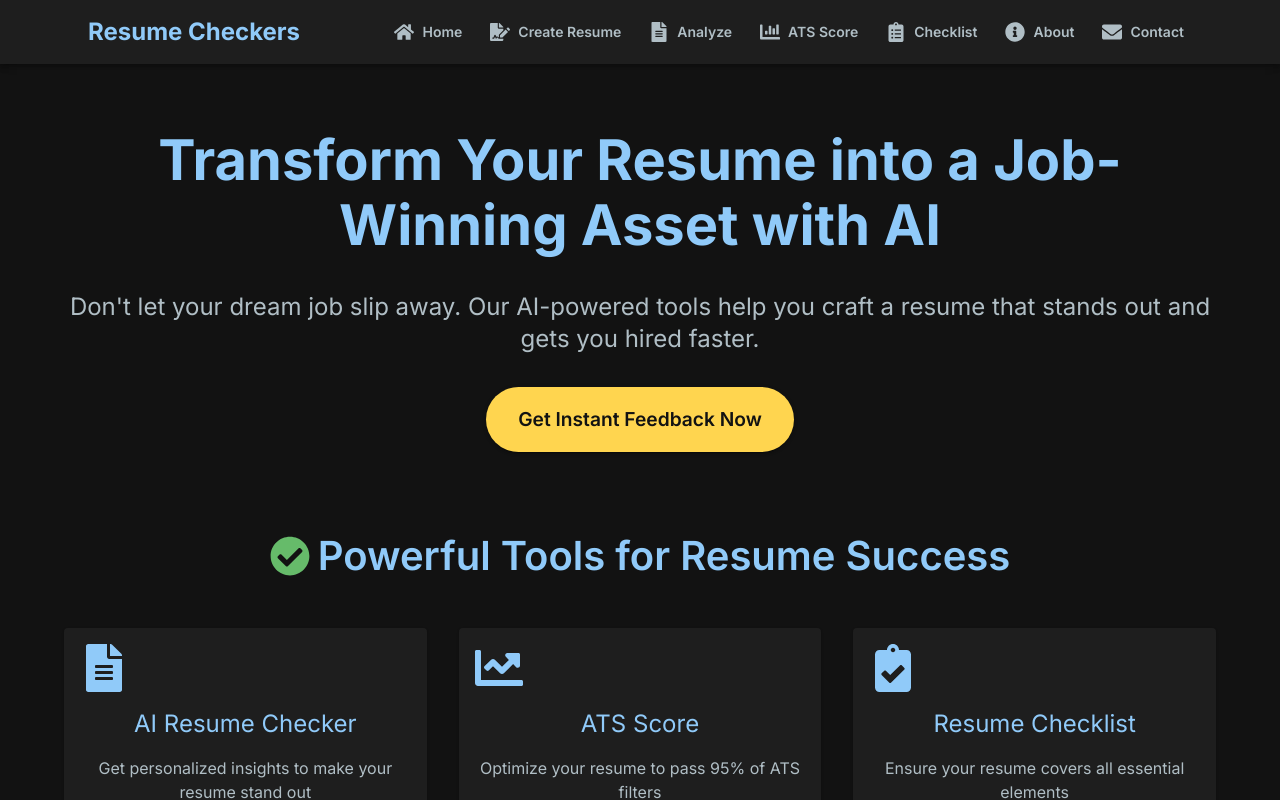
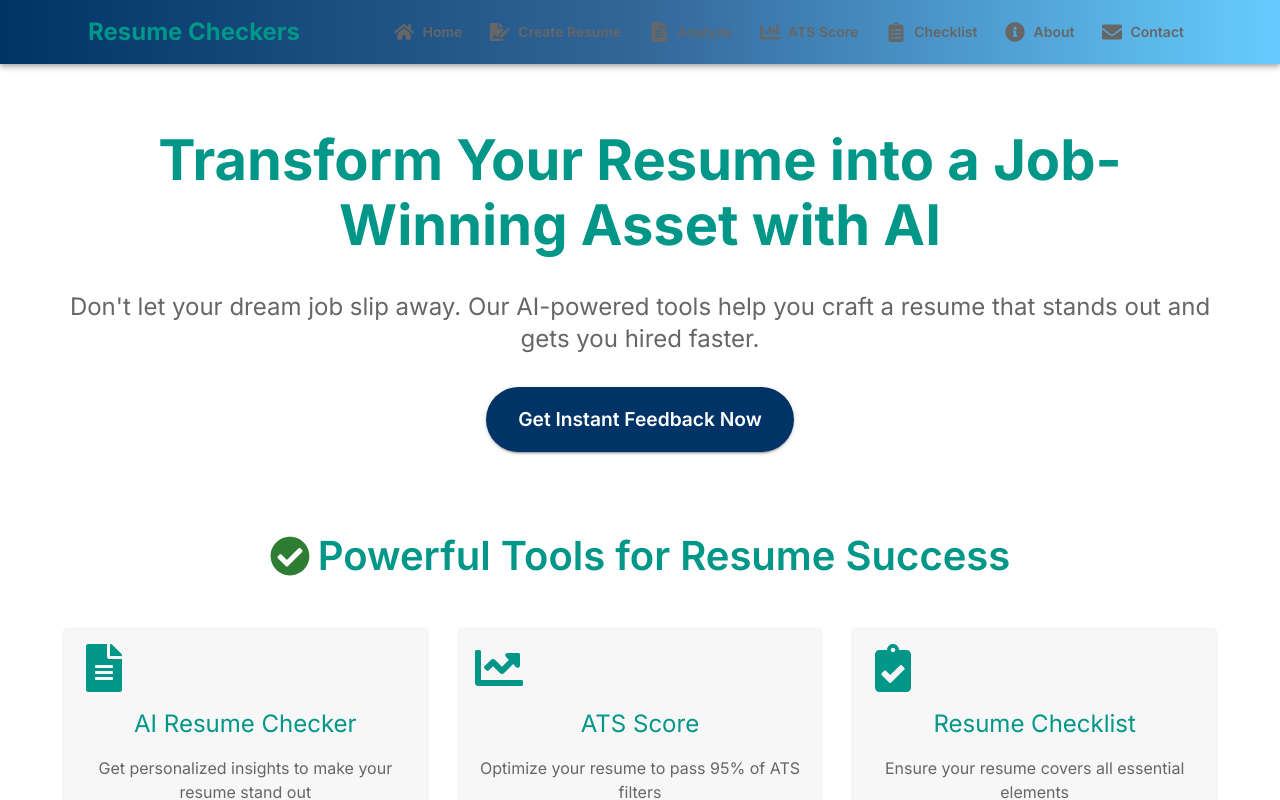
Before and after one commit to djubx/resume-analyzer, a Next.js app: page / in a window 1280 px wide. Shown: the top 800 px of the page. Built offline with nearby package versions, Linux system fonts and the light colour scheme.

Commit message:
Update theme colors

```diff
--- a/src/theme/theme.ts
+++ b/src/theme/theme.ts
@@ -2,24 +2,29 @@ import { createTheme } from '@mui/material/styles';
 
 const theme = createTheme({
   palette: {
-    mode: 'dark',
+    mode: 'light',
     primary: {
-      main: '#90caf9', // Light blue color similar to the current blue-300
-      light: '#e3f2fd',
-      dark: '#42a5f5',
+      main: '#009688', // Teal - Primary Color
+      light: '#33ab9f',
+      dark: '#00796B', // Hover State
     },
     secondary: {
-      main: '#ffd54f', // Yellow color similar to the current yellow-500
-      light: '#ffecb3',
-      dark: '#ffb300',
+      main: '#003366', // Navy Blue - Secondary Color
+      light: '#336699',
+      dark: '#002244',
+    },
+    info: {
+      main: '#66CCFF', // Light Blue - Accent Color
+      light: '#99ddff',
+      dark: '#33bbff',
     },
     background: {
-      default: '#121212', // Dark background similar to gray-900
-      paper: '#1e1e1e', // Slightly lighter dark similar to gray-800
+      default: '#FFFFFF', // White background
+      paper: '#F7F7F7', // Light Gray for backgrounds
     },
     text: {
-      primary: '#ffffff',
-      secondary: '#b0bec5',
+      primary: '#333333', // Dark Gray for text
+      secondary: '#666666',
     },
   },
   typography: {
@@ -27,14 +32,17 @@ const theme = createTheme({
     h1: {
       fontSize: '3.5rem',
       fontWeight: 700,
+      color: '#333333',
     },
     h2: {
       fontSize: '2.5rem',
       fontWeight: 600,
+      color: '#333333',
     },
     h3: {
       fontSize: '2rem',
       fontWeight: 600,
+      color: '#333333',
     },
     button: {
       textTransform: 'none',
@@ -49,13 +57,12 @@ const theme = createTheme({
         },
         containedPrimary: {
           '&:hover': {
-            backgroundColor: '#42a5f5',
+            backgroundColor: '#00796B',
           },
         },
         containedSecondary: {
-          color: '#121212',
           '&:hover': {
-            backgroundColor: '#ffb300',
+            backgroundColor: '#002244',
           },
         },
       },
@@ -64,6 +71,14 @@ const theme = createTheme({
       styleOverrides: {
         root: {
           backgroundImage: 'none',
+          backgroundColor: '#F7F7F7',
+        },
+      },
+    },
+    MuiAppBar: {
+      styleOverrides: {
+        root: {
+          background: 'linear-gradient(90deg, #003366, #336699, #66CCFF)',
         },
       },
     },
```
